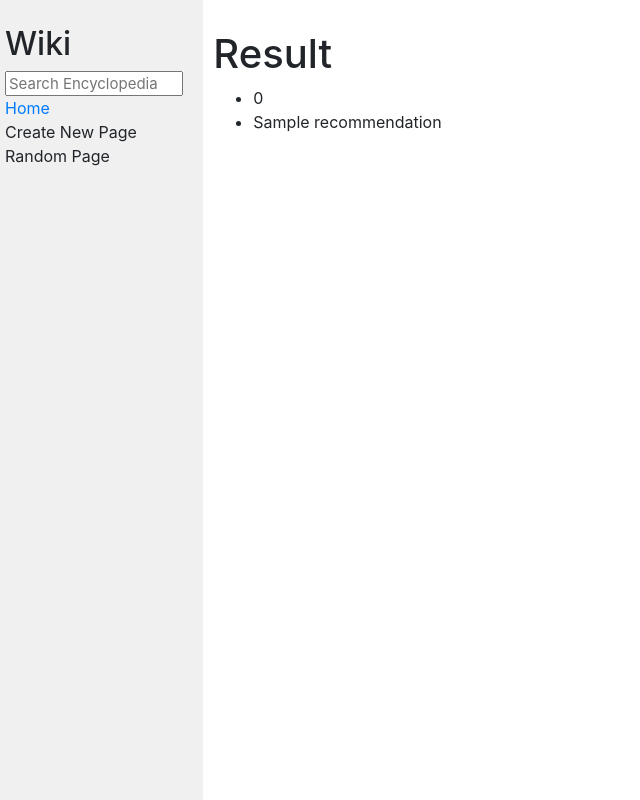
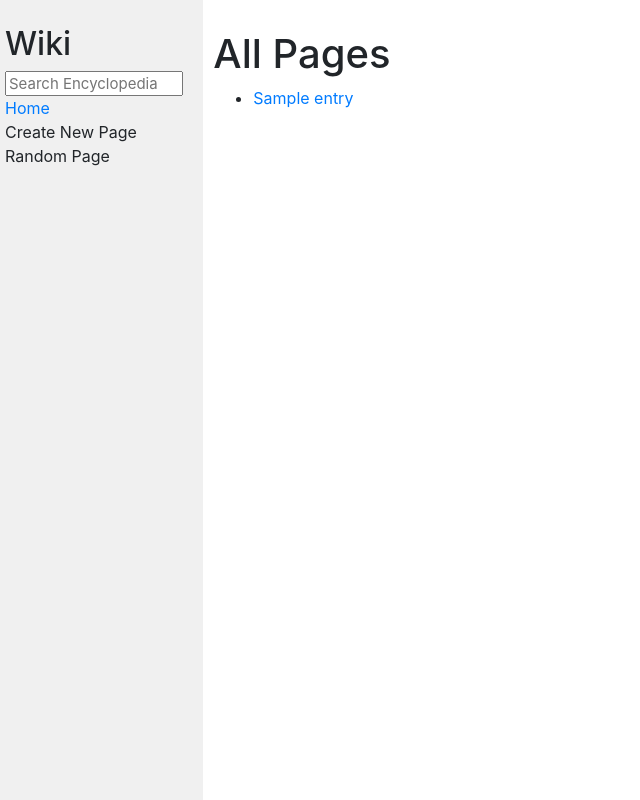
Before and after one commit to kylekce/CS50w, a Django app: template Project 1/wiki/encyclopedia/templates/encyclopedia/result.html in a window 1280 px wide. Shown: the whole page, without its empty margins (0-640 px from the left). Run offline with Django 3.2, Linux system fonts and the light colour scheme; the template is opened without the code that fills it: most values are stand-ins (such as "Sample title", 1, 10 or a date in 2020); parts of the project's set-up code (start-up, migrations or seed data) failed here and were passed over; some libraries are stand-ins or nearby versions.

Commit message:
Apr 15, 2023, 5:02 AM

```diff
--- a/Project 1/wiki/encyclopedia/templates/encyclopedia/result.html
+++ b/Project 1/wiki/encyclopedia/templates/encyclopedia/result.html
@@ -5,11 +5,11 @@
 {% endblock %}
 
 {% block body %}
-    <h1>Result</h1>
+    <h1>All Pages</h1>
+
     <ul>
-        <li>0</li>
-        {% for x in recommendations %}
-            <li>{{ x }}</li>
+        {% for entry in recomendations %}
+            <li><a href="{% url 'entry' title=entry %}" >{{ entry }}</li>
         {% endfor %}
     </ul>
 
```
